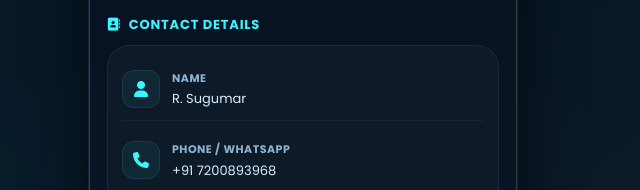
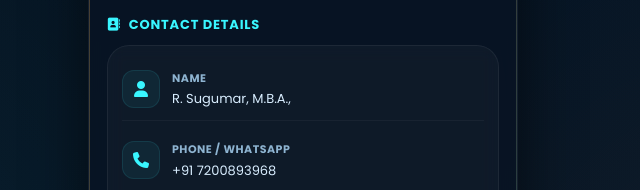
Before and after one commit to theiniyanvlogs-lab/Sugumar-Visiting-Card-Real-Estate-Designs-Diginal-Marketing, a plain HTML site: page index.html in a window 1280 px wide. Shown: the part 1810-2000 px from the top of the page, 337-977 px from the left. Drawn offline with Linux system fonts and the light colour scheme.

Commit message:
Update index.html

```diff
--- a/index.html
+++ b/index.html
@@ -847,7 +847,7 @@
                 <div class="info-icon"><i class="fa-solid fa-user"></i></div>
                 <div class="info-text">
                   <strong>Name</strong>
-                  R. Sugumar
+                  R. Sugumar, M.B.A.,
                 </div>
               </div>
 
```
